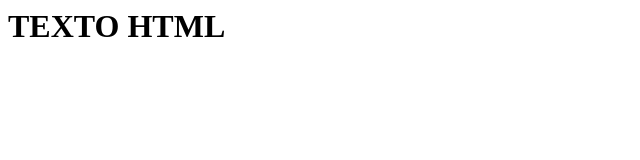
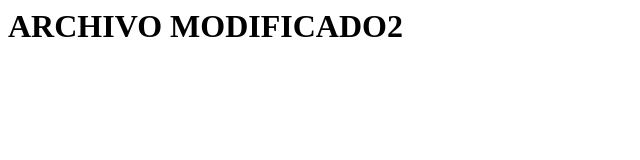
Before and after one commit to luis-leon/proyecto1, a plain HTML site: page index.html in a window 1280 px wide. Shown: the whole page, without its empty margins (0-640 px from the left). Drawn offline with Linux system fonts and the light colour scheme.

Commit message:
segunda version commit

```diff
--- a/index.html
+++ b/index.html
@@ -2,6 +2,6 @@
     <head>
     </head>
     <body>
-    <H1>TEXTO HTML</H1>
+    <H1>ARCHIVO MODIFICADO2</H1>
     </body>
 </html>
```
